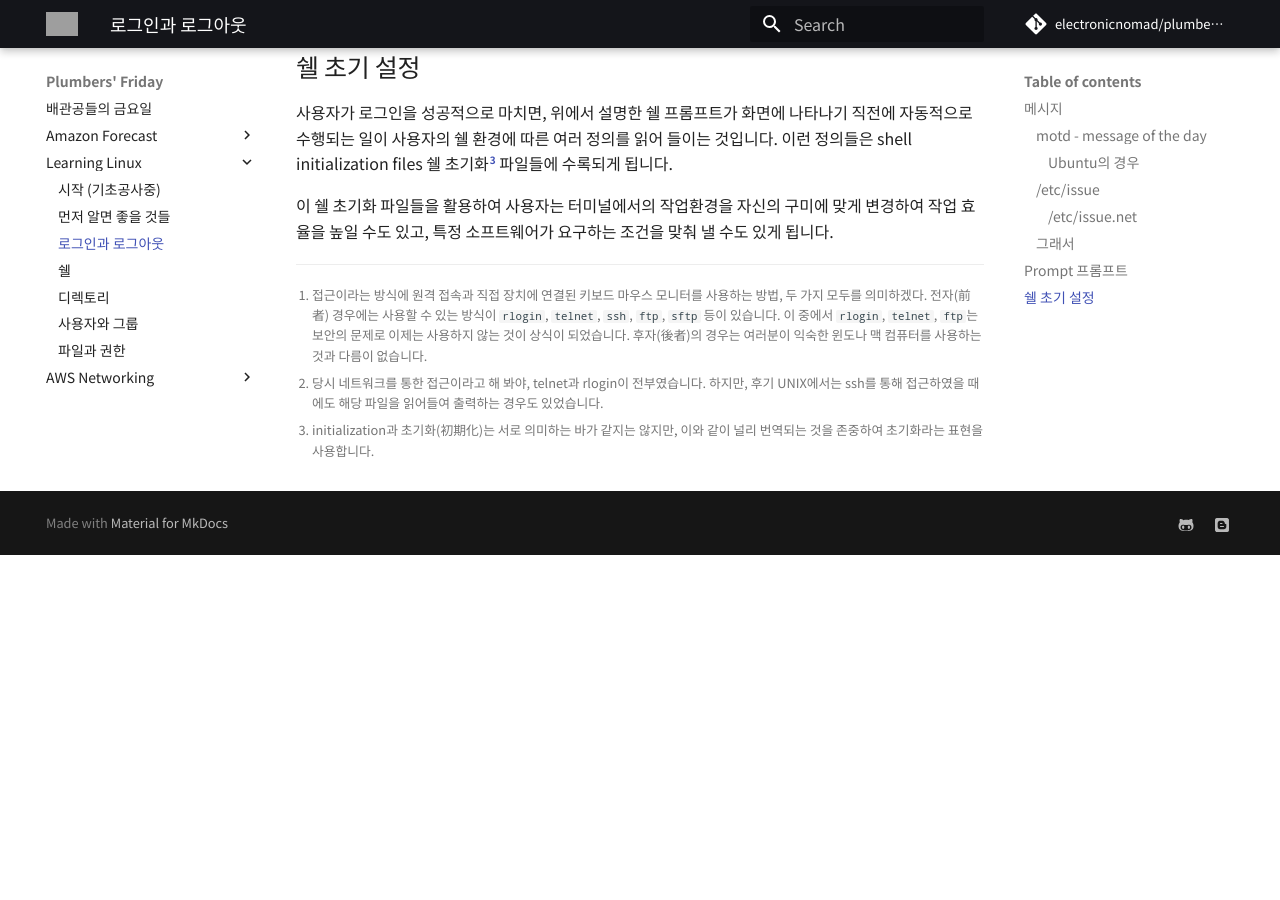
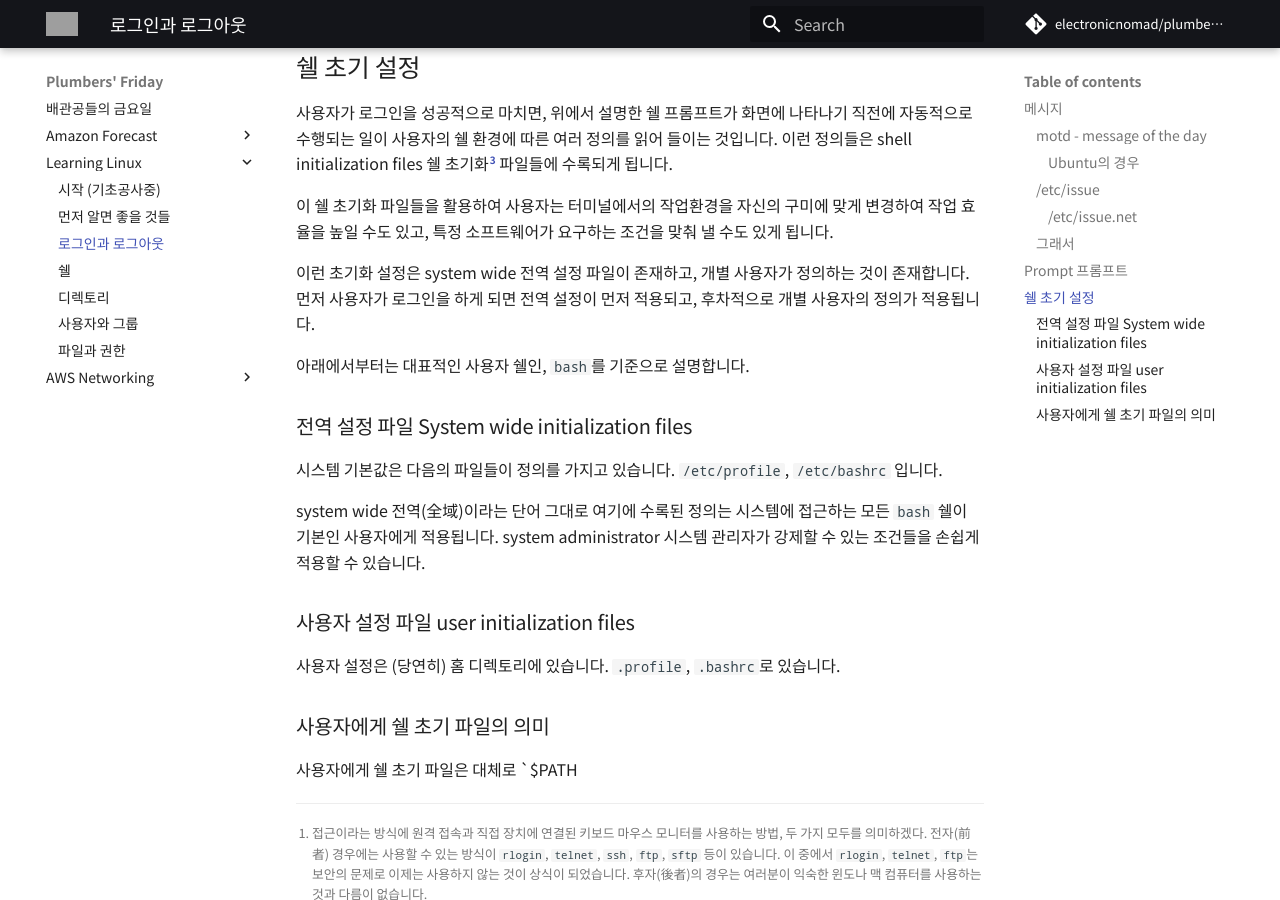
Before and after one commit to electronicnomad/plumbers-friday, an MkDocs documentation site: the page built from docs/linux/login-and-logout.md, in a window 1280 px wide and 900 px high, scrolled down 3408 px. Built offline with MkDocs 1.6.1 and Material for MkDocs 9.7.7, drawn with Linux system fonts in a browser that asks for light colours; some web fonts are replaced; comment, search, counter and statistics services are not loaded; before the commit the page ends 3963 px from its top, so only the background shows below that; grey boxes are pictures that could not be loaded.

Commit message:
Update login-and-logout.md

```diff
--- a/docs/linux/login-and-logout.md
+++ b/docs/linux/login-and-logout.md
@@ -186,3 +186,31 @@ OS의 버전이나 패치 레벨을 알리는 것에 머물기도 했습니다.
 
 이 쉘 초기화 파일들을 활용하여 사용자는 터미널에서의 작업환경을 자신의 구미에 맞게
 변경하여 작업 효율을 높일 수도 있고, 특정 소프트웨어가 요구하는 조건을 맞춰 낼 수도 있게 됩니다.
+
+이런 초기화 설정은 system wide 전역 설정 파일이 존재하고,
+개별 사용자가 정의하는 것이 존재합니다.
+먼저 사용자가 로그인을 하게 되면 전역 설정이 먼저 적용되고, 후차적으로
+개별 사용자의 정의가 적용됩니다.
+
+아래에서부터는 대표적인 사용자 쉘인, `bash`를 기준으로 설명합니다.
+
+### 전역 설정 파일 System wide initialization files
+
+시스템 기본값은 다음의 파일들이 정의를 가지고 있습니다.
+`/etc/profile`,
+`/etc/bashrc`
+입니다.
+
+system wide 전역(全域)이라는 단어 그대로 여기에 수록된 정의는
+시스템에 접근하는 모든 `bash` 쉘이 기본인 사용자에게 적용됩니다.
+system administrator 시스템 관리자가 강제할 수 있는 조건들을
+손쉽게 적용할 수 있습니다.
+
+### 사용자 설정 파일 user initialization files
+
+사용자 설정은 (당연히) 홈 디렉토리에 있습니다.
+`.profile`, `.bashrc`로 있습니다.
+
+### 사용자에게 쉘 초기 파일의 의미
+
+사용자에게 쉘 초기 파일은 대체로 `$PATH
```
